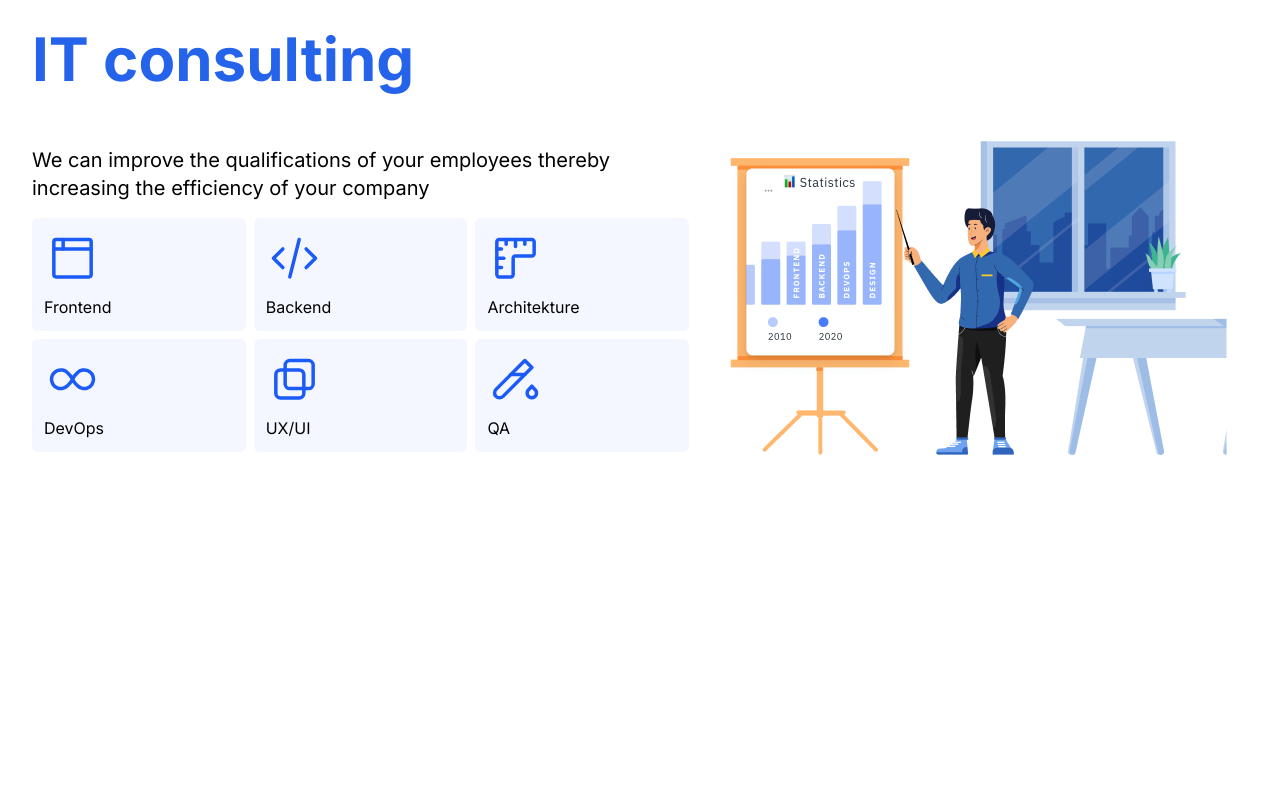
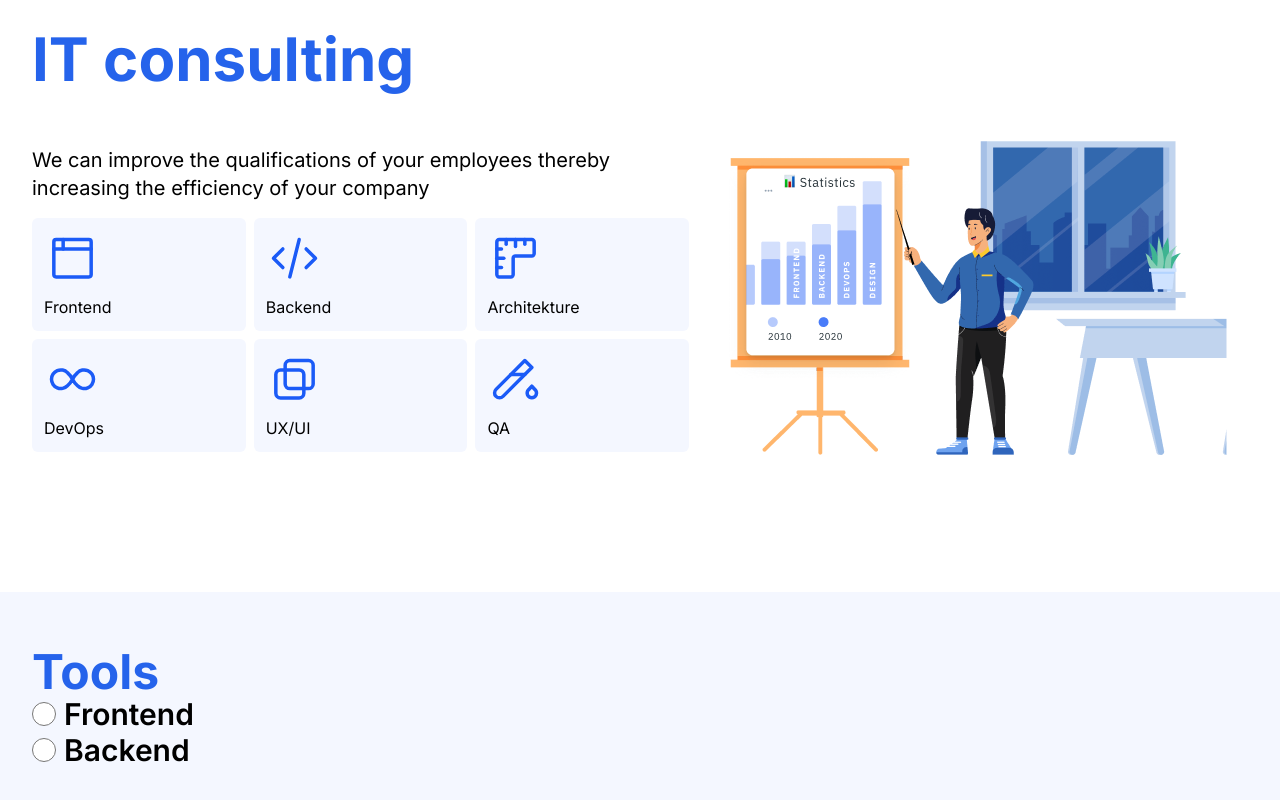
Before and after one commit to 01110011r/udevsio, a Next.js app: page / in a window 1280 px wide. Shown: the part 4657-5457 px from the top of the page. Before the commit the page ends 5297 px from the top, so only its background shows below. Built offline with nearby package versions, Linux system fonts and the light colour scheme.

Commit message:
tools section added

```diff
--- a/src/app/page.tsx
+++ b/src/app/page.tsx
@@ -1,6 +1,7 @@
 import AboutServices from "../components/sections/AboutServices";
 import Services from "../components/sections/Services";
 import Team from "../components/sections/Team";
+import Tools from "../components/sections/Tools";
 
 export default function Home() {
   return (
@@ -8,6 +9,7 @@ export default function Home() {
     <Services/>
     <Team/>
     <AboutServices/>
+    <Tools/>
     </main>
   );
 }
--- /dev/null
+++ b/src/components/sections/Tools.tsx
@@ -0,0 +1,28 @@
+'use client'
+import React, { useState } from 'react'
+
+export default function Tools() {
+
+  const [toolType, setToolType] = useState<Array<Array<number>>|null>(null)
+
+  return (
+    <div className='py-14 bg-[#F4F7FF] w-full'>
+        <div className=' container'>
+        <h2 className=' lg:font-bold font-semibold text-5xl text-blue-600'>Tools</h2>
+        <form className='flex flex-col gap-5'>
+          <div>
+            <label className='flex gap-2'>
+            <input type='radio' className='w-6'/>
+            <span className='text-3xl font-semibold'>Frontend</span>
+            </label>
+
+            <label className='flex gap-2'>
+            <input type='radio' className='w-6'/>
+            <span className='text-3xl font-semibold'>Backend</span>
+            </label>
+          </div>
+        </form>
+        </div>
+    </div>
+  )
+}
--- /dev/null
+++ b/src/re-export.ts
@@ -0,0 +1 @@
+// export
```
